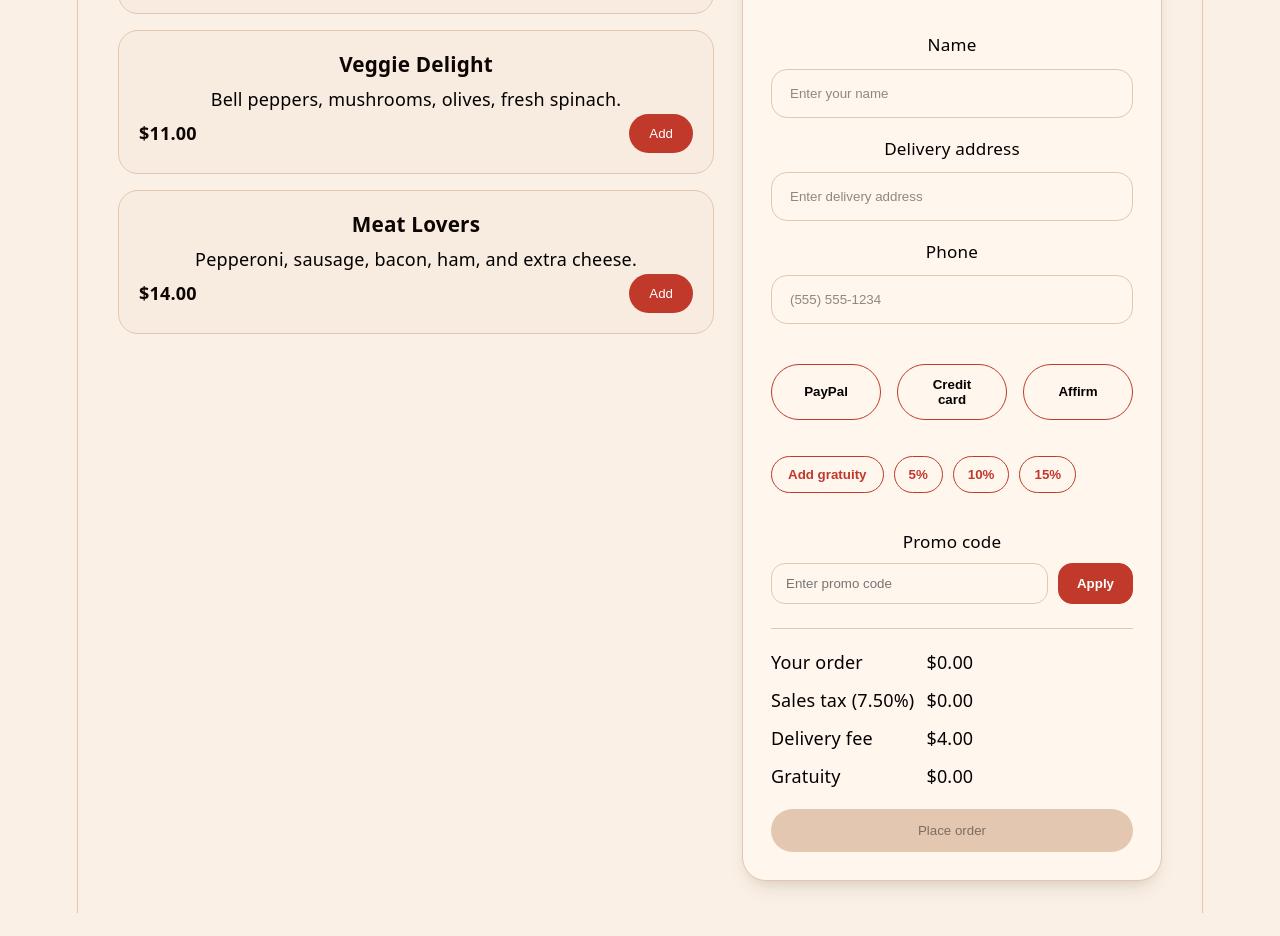
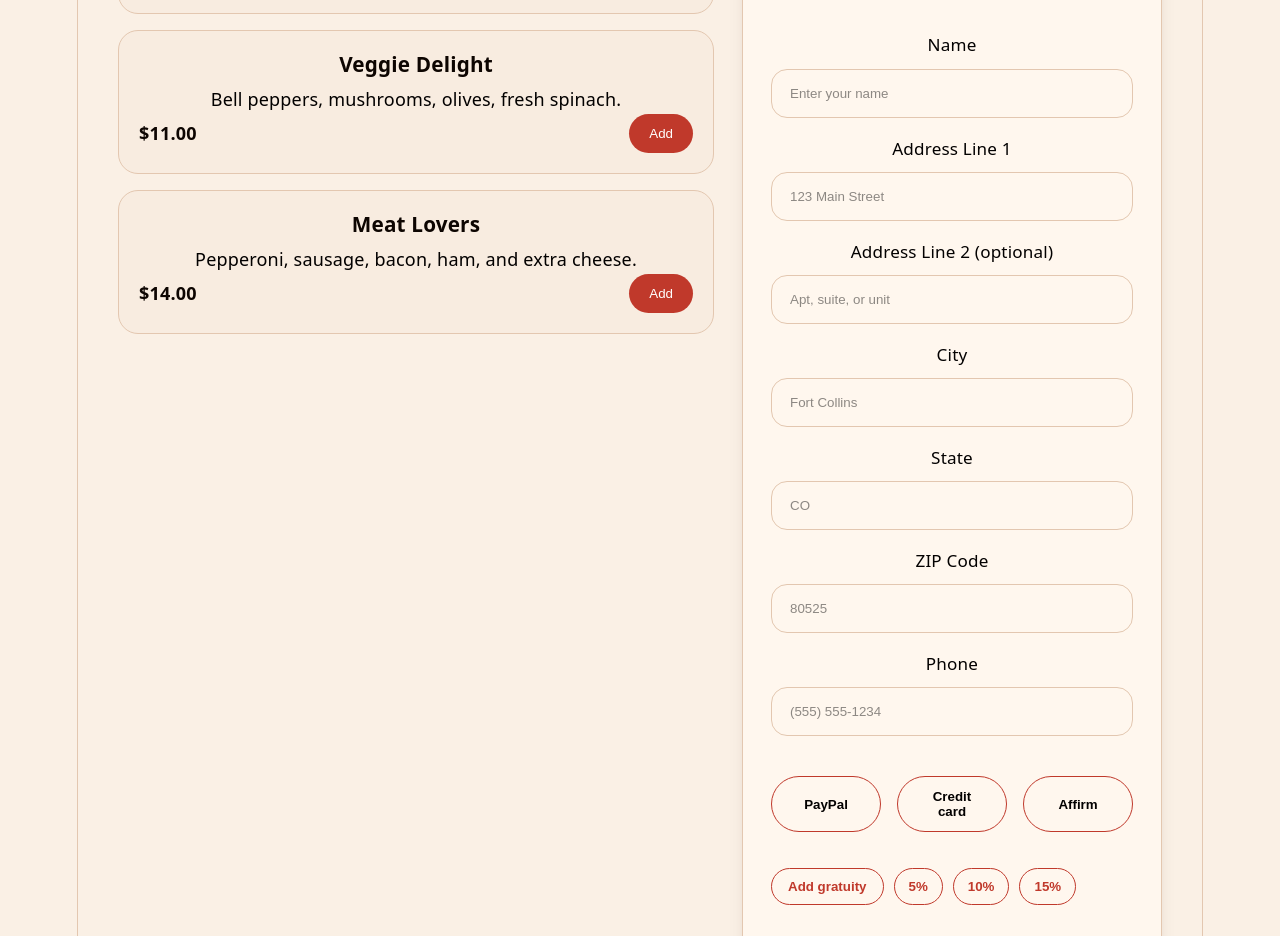
Before and after one commit to Machanicus/Luigis-Pizzaria, a React (Vite) app: page / in a window 1280 px wide. Shown: the part 1180-2116 px from the top of the page. Before the commit the page ends 2093 px from the top, so only its background shows below. Built offline with nearby package versions, Linux system fonts and the light colour scheme.

Commit message:
Add structured delivery address fields

```diff
--- a/src/App.jsx
+++ b/src/App.jsx
@@ -288,7 +288,11 @@ function SuccessModal({ estimatedWaitTime, onClose }) {
 
 function OrderSummaryCard({
   customerName,
-  address,
+  address1,
+  address2,
+  city,
+  state,
+  zipCode,
   phone,
   orderType,
   paymentMethod,
@@ -310,7 +314,11 @@ function OrderSummaryCard({
   estimatedWaitTime,
   isCarryout,
   onUpdateCustomerName,
-  onUpdateAddress,
+  onUpdateAddress1,
+  onUpdateAddress2,
+  onUpdateCity,
+  onUpdateState,
+  onUpdateZipCode,
   onUpdatePhone,
   onSetOrderType,
   onSetPaymentMethod,
@@ -360,16 +368,63 @@ function OrderSummaryCard({
           />
         </label>
         {!isCarryout && (
-          <label>
-            <span>Delivery address</span>
-            <input
-              type="text"
-              value={address}
-              onChange={(event) => onUpdateAddress(event.target.value)}
-              placeholder="Enter delivery address"
-            />
-          </label>
+          <>
+            <label>
+             <span>Address Line 1</span>
+              <input
+                type="text"
+                value={address1}
+                onChange={(event) => onUpdateAddress1(event.target.value)}
+                placeholder="123 Main Street"
+              />
+            </label>
+
+            <label>
+              <span>Address Line 2 (optional)</span>
+              <input
+                type="text"
+                value={address2}
+                onChange={(event) => onUpdateAddress2(event.target.value)}
+                placeholder="Apt, suite, or unit"
+              />
+            </label>
+
+            <label>
+              <span>City</span>
+              <input
+                type="text"
+                value={city}
+                onChange={(event) => onUpdateCity(event.target.value)}
+                placeholder="Fort Collins"
+              />
+            </label>
+
+            <label>
+              <span>State</span>
+              <input
+                type="text"
+                value={state}
+                onChange={(event) => onUpdateState(event.target.value)}
+                placeholder="CO"
+                maxLength={2}
+              />
+            </label>
+
+            <label>
+              <span>ZIP Code</span>
+              <input
+                type="text"
+                value={zipCode}
+                onChange={(event) =>
+                  onUpdateZipCode(event.target.value.replace(/\D/g, '').slice(0, 5))
+                }
+                placeholder="80525"
+                inputMode="numeric"
+              />
+            </label>
+          </>
         )}
+
         <label>
           <span>Phone</span>
           <input
@@ -519,7 +574,11 @@ function OrderSummaryCard({
 function App() {
   const [cart, setCart] = useState([])
   const [customerName, setCustomerName] = useState('')
-  const [address, setAddress] = useState('')
+  const [address1, setAddress1] = useState('')
+  const [address2, setAddress2] = useState('')
+  const [city, setCity] = useState('')
+  const [state, setState] = useState('')
+  const [zipCode, setZipCode] = useState('')
   const [phone, setPhone] = useState('')
   const [orderType, setOrderType] = useState('delivery')
   const [paymentMethod, setPaymentMethod] = useState('')
@@ -584,6 +643,16 @@ function App() {
   const itemTotal = useMemo(() => {
     return cart.reduce((total, item) => total + getItemLineTotal(item), 0)
   }, [cart])
+
+  const address = [
+    address1,
+    address2,
+    city,
+    state,
+    zipCode,
+ ]
+    .filter(Boolean)
+    .join(', ')
 
   const salesTaxRate = useMemo(() => getSalesTaxRate(address), [address])
   const taxAmount = useMemo(() => itemTotal * salesTaxRate, [itemTotal, salesTaxRate])
@@ -764,7 +833,11 @@ function App() {
 
           <OrderSummaryCard
             customerName={customerName}
-            address={address}
+            address1={address1}
+            address2={address2}
+            city={city}
+            state={state}
+            zipCode={zipCode}
             phone={phone}
             orderType={orderType}
             paymentMethod={paymentMethod}
@@ -788,8 +861,24 @@ function App() {
               setCustomerName(value)
               setValidationMessage('')
             }}
-            onUpdateAddress={(value) => {
-              setAddress(value)
+            onUpdateAddress1={(value) => {
+              setAddress1(value)
+              setValidationMessage('')
+            }}
+            onUpdateAddress2={(value) => {
+              setAddress2(value)
+              setValidationMessage('')
+            }}
+            onUpdateCity={(value) => {
+              setCity(value)
+              setValidationMessage('')
+            }}
+            onUpdateState={(value) => {
+              setState(value.toUpperCase())
+              setValidationMessage('')
+            }}
+            onUpdateZipCode={(value) => {
+              setZipCode(value)
               setValidationMessage('')
             }}
             onUpdatePhone={(value) => {
```
